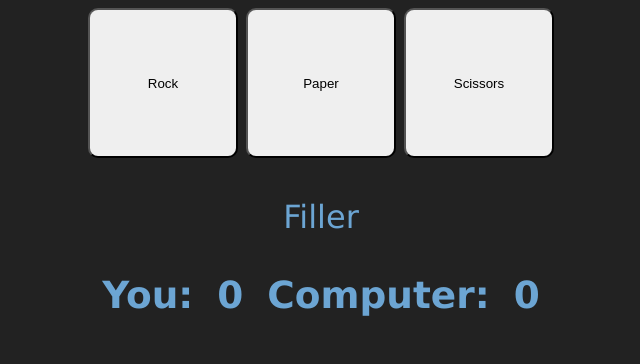
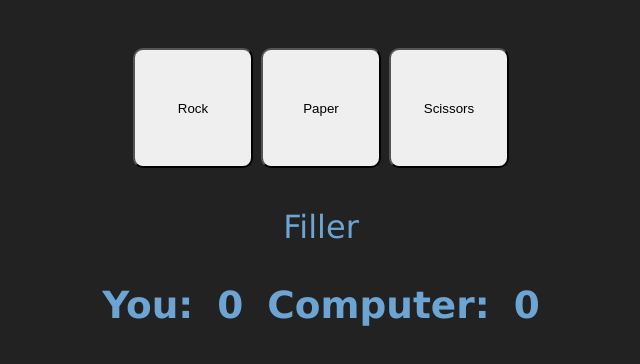
Before and after one commit to mikegecko/rock-paper-scissors, a plain HTML site: page index.html in a window 1280 px wide. Shown: the whole page, without its empty margins (319-959 px from the left). Drawn offline with Linux system fonts and the light colour scheme.

Commit message:
Small graphical changes

```diff
--- a/styles.css
+++ b/styles.css
@@ -4,8 +4,8 @@ body{
     color:rgb(108, 165, 211);
 }
 button{
-    width: 150px;
-    height: 150px;
+    width: 120px;
+    height: 120px;
     border-radius: 10px;
 }
 .log{
@@ -15,7 +15,7 @@ button{
     font-size: 32px;
 }
 .container{
-
+    padding-top: 40px;
     display: flex;
     justify-content: center;
     gap: 8px;
```
